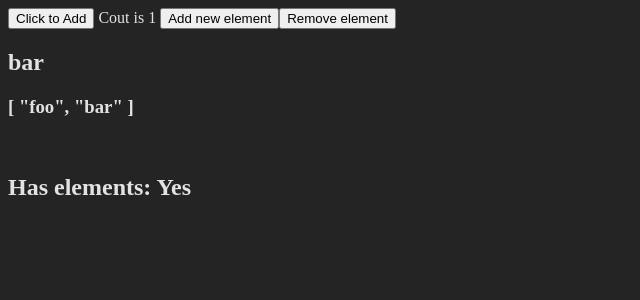
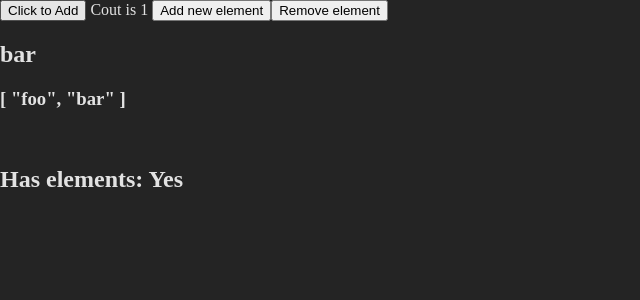
Before and after one commit to sidneyfrancois/simple-vue-project, a Vue app: page / in a window 1280 px wide. Shown: the top 300 px of the page, without its empty margins (0-640 px from the left). Built offline with nearby package versions, Linux system fonts and the light colour scheme.

Commit message:
add default css

```diff
--- a/src/components/InformationComponent.vue
+++ b/src/components/InformationComponent.vue
@@ -18,6 +18,9 @@ export default {
     },
     removeItem() {
       this.obj.arr.pop();
+    },
+    clearData() {
+      this.obj.arr = [];
     },
   },
   computed: {
--- a/src/style.css
+++ b/src/style.css
@@ -2,3 +2,11 @@
   color: rgba(255, 255, 255, 0.87);
   background-color: #242424;
 }
+
+* {
+  box-sizing: border-box;
+}
+
+body {
+  margin: 0;
+}
```
